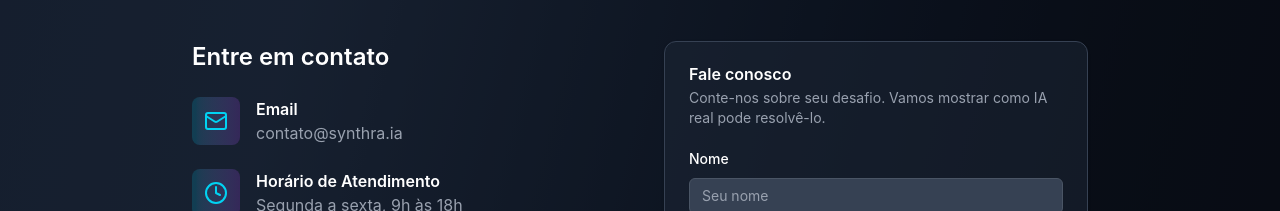
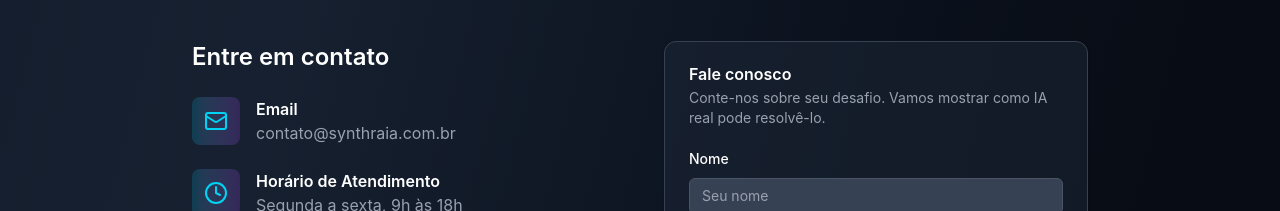
Before and after one commit to CgoulartS/synthra-landing, a React (Vite) app: page / in a window 1280 px wide. Shown: the part 3860-4071 px from the top of the page. Built offline with nearby package versions, Linux system fonts and the light colour scheme.

Commit message:
ajuste email

```diff
--- a/src/App.jsx
+++ b/src/App.jsx
@@ -388,7 +388,7 @@ function App() {
                     </div>
                     <div>
                       <p className="font-semibold text-white">Email</p>
-                      <p className="text-gray-400">contato@synthra.ia</p>
+                      <p className="text-gray-400">contato@synthraia.com.br</p>
                     </div>
                   </div>
                   <div className="flex items-center space-x-4">
```
